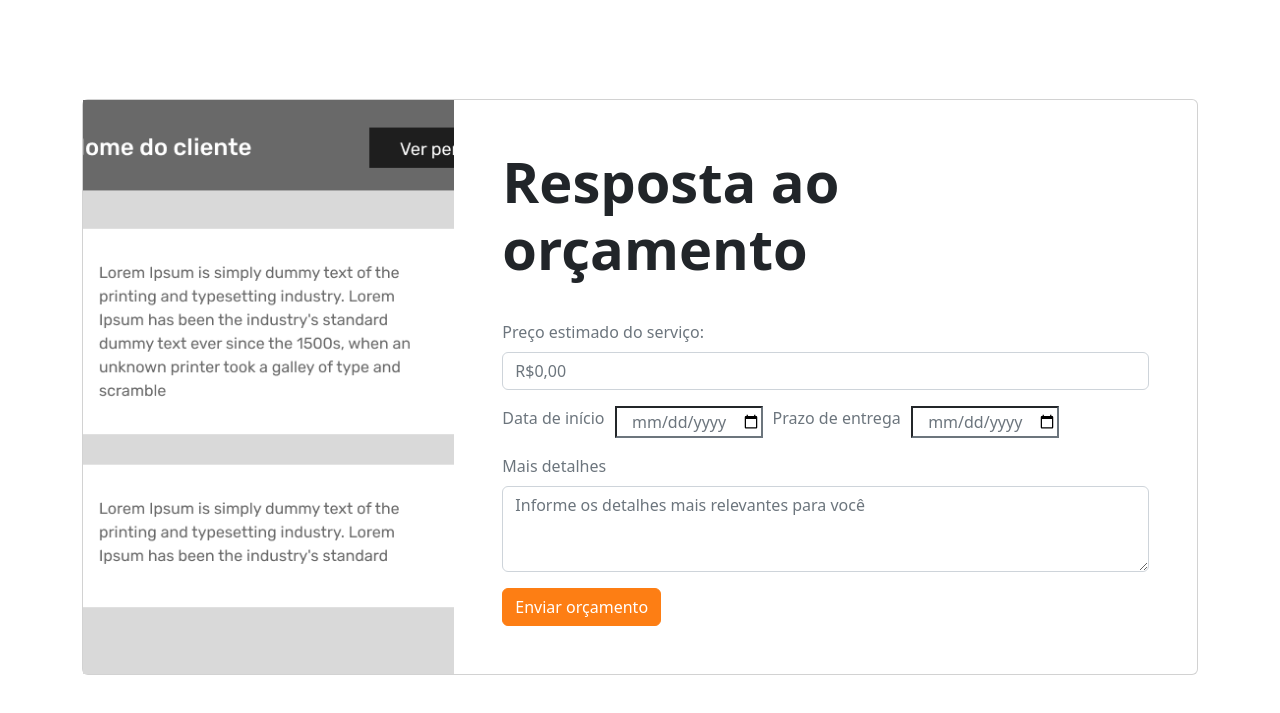
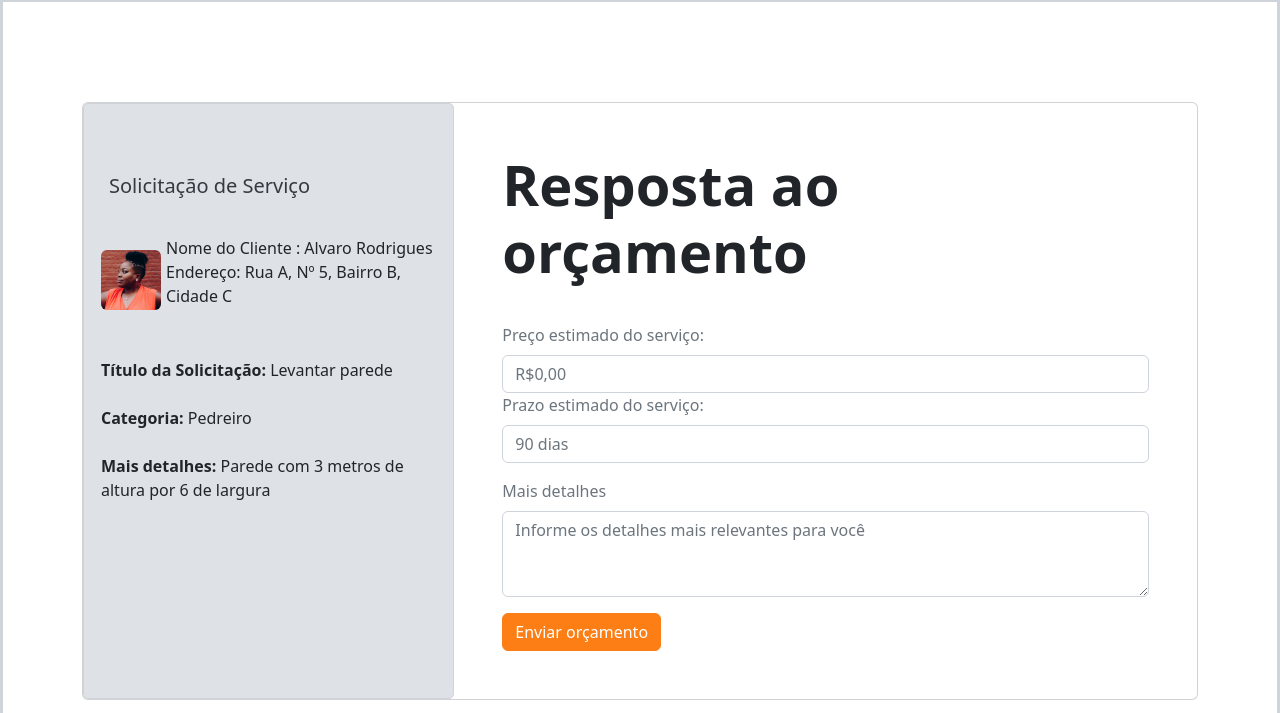
Before and after one commit to ICEI-PUC-Minas-PMV-ADS/PMV-ADS-2023-1-E1-PROJ-WEB-T11-Time2-CONCRETIZE, a website: page src/resposta de orcamento.html in a window 1280 px wide. Shown: the part 87-800 px from the top of the page. Drawn offline with nearby package versions, Linux system fonts and the light colour scheme.

Commit message:
fazendo commit

```diff
--- a/src/css/home/resposta-de-orcamento.css
+++ b/src/css/home/resposta-de-orcamento.css
@@ -1,9 +1,9 @@
 .data-inicio {
- color:#6C757D;
- text-align: center;
- border-color:#6C757D;
- margin-left: 10px;
- margin-right: 10px;
+    text-align: center;
+    border-color:#ced4da;
+    margin-left: 10px;
+    margin-right: 10px;
+    border-style: solid;
 }
 
 #data-info {
@@ -13,21 +13,79 @@
 }
 
 .prazo{
-    color:#6C757D;
     text-align: center;
-    border-color:#6C757D;
+    border-color:#ced4da;
     margin-left: 10px;
     margin-right: 10px;
-    display: flex;
-    flex-wrap: wrap;
+
+    border-style: solid;
 }
 
 .form-solicitacao-servicos {
-display:flex
-display-wrap:wrap
+display:flex;
+display-wrap:wrap;
+border: #ced4da;
+border-style: solid;
+
 }
 
 .solicitacao-cliente {
     display:flex;
 
 }
+
+#cabecalho-solicitacao {
+
+}
+
+#solicit-sec{
+    border-style: solid;
+    border-color: #ced4da;
+    border-radius: 5px;
+    border-width: 1px;
+padding-left: 5px;
+padding-right: 5px;
+padding-top: 50px;
+padding-inline: 5px;
+padding-bottom: 10px;
+
+
+
+}
+
+#foto-cliente {
+    display: flex;
+border-color:#ced4da
+border-style: solid;
+border-radius: 5px;
+border-width: 1px;
+padding-top: 10px;
+padding-bottom: 10px;
+align-items: center;
+display-wrap:wrap;
+
+
+
+
+}
+
+
+   .img-homem {
+    display: flex;
+    display-wrap:wrap;
+   margin-right:5px;
+   margin-left: 0;
+   }
+
+
+
+   #info-solicit {
+    display: flex;
+
+border-radius: 5px;
+border-width: 1px;
+padding-top: 10px;
+padding-bottom: 10px;
+align-items: center;
+display-wrap:wrap;
+   }
--- a/src/resposta de orcamento.html
+++ b/src/resposta de orcamento.html
@@ -65,26 +65,43 @@
 
         <div class="row g-0">
 
-          <div class="col-md-4">
-            <img src="../assets/servicos/solicitacao-cliente.png" class ="solicitacao-cliente col-12">
+          <div class="col-md-4 bg-info" id="solicit-sec">
+            <div class="text-bg p-3 m-1 text-dark" id="cabecalho-solicitacao"><h5>Solicitação de Serviço</h5></div>
+
+            <div class="container" id="foto-cliente">
+              <img src="/assets/servicos/pequena-mulher.jpg" alt="foto-do-cliente" class="img-homem rounded-2">
+              <p id="p1">Nome do Cliente : Alvaro Rodrigues <br>
+              Endereço: Rua A, Nº 5, Bairro B, Cidade C
+            </p>
+            </div>
+            <div class="container pt-4" id="info-solicit" >
+              <p><strong>Título da Solicitação:</strong>  Levantar parede<br>
+                <br>
+              <strong>Categoria:</strong> Pedreiro <br> <br>
+              <strong>Mais detalhes:</strong> Parede com 3 metros de altura por 6 de largura
+
+              </p>
+              </div>
+
+
+
+
 
           </div>
           <div class="col-md-8">
             <div class="card-body p-5">
               <h1 class="fw-bold display-4">Resposta ao orçamento</h1>
               <form action="#" class="text-secondary">
-                <div class="mb-3">
-                  <label for="titulo" class="form-label">Preço estimado do serviço:</label>
-                  <input name="titulo" input type="number" min="1" step="any" class="form-control" id="titulo" placeholder="R$0,00">
-                </div>
+                <div class="mb-3" >
+                  <label for="titulo" class="form-label" >Preço estimado do serviço:</label>
+                  <input name="titulo" input type="number" min="1" step="0.01" min="0.01" class="form-control"  placeholder="R$0,00" required>
 
 
-                <div class="mb-3" id="data-info">
-                  <label for="titulo" class="form-label">Data de início</label> <br>
-                  <input name="titulo" input type="date" class="data-inicio">
 
-                  <label for="titulo" class="form-label">Prazo de entrega</label> <br>
-                  <input name="titulo" input type="date" class="prazo">
+                <label for="titulo" class="form-label">Prazo estimado do serviço:</label>
+                <input name="titulo" input type="text" min="1" step="any" class="form-control" id="titulo" placeholder="90 dias" required >
+
+
                 </div>
 
                 <div class="mb-3">
@@ -142,6 +159,8 @@
 
   <script src="https://cdn.jsdelivr.net/npm/bootstrap@5.3.0-alpha3/dist/js/bootstrap.bundle.min.js" integrity="sha384-ENjdO4Dr2bkBIFxQpeoTz1HIcje39Wm4jDKdf19U8gI4ddQ3GYNS7NTKfAdVQSZe" crossorigin="anonymous"></script>
   <script src="https://cdn.jsdelivr.net/npm/@popperjs/core@2.11.7/dist/umd/popper.min.js" integrity="sha384-zYPOMqeu1DAVkHiLqWBUTcbYfZ8osu1Nd6Z89ify25QV9guujx43ITvfi12/QExE" crossorigin="anonymous"></script>
+
+  <script src="../moeda-resposta-servico.js"></script>
 </body>
 
 </html>
```
Also changed, not shown: src/solicitacao-servico.html (+6 -0 lines), assets/servicos/pequena-mulher.jpg (added), 1 other file.
